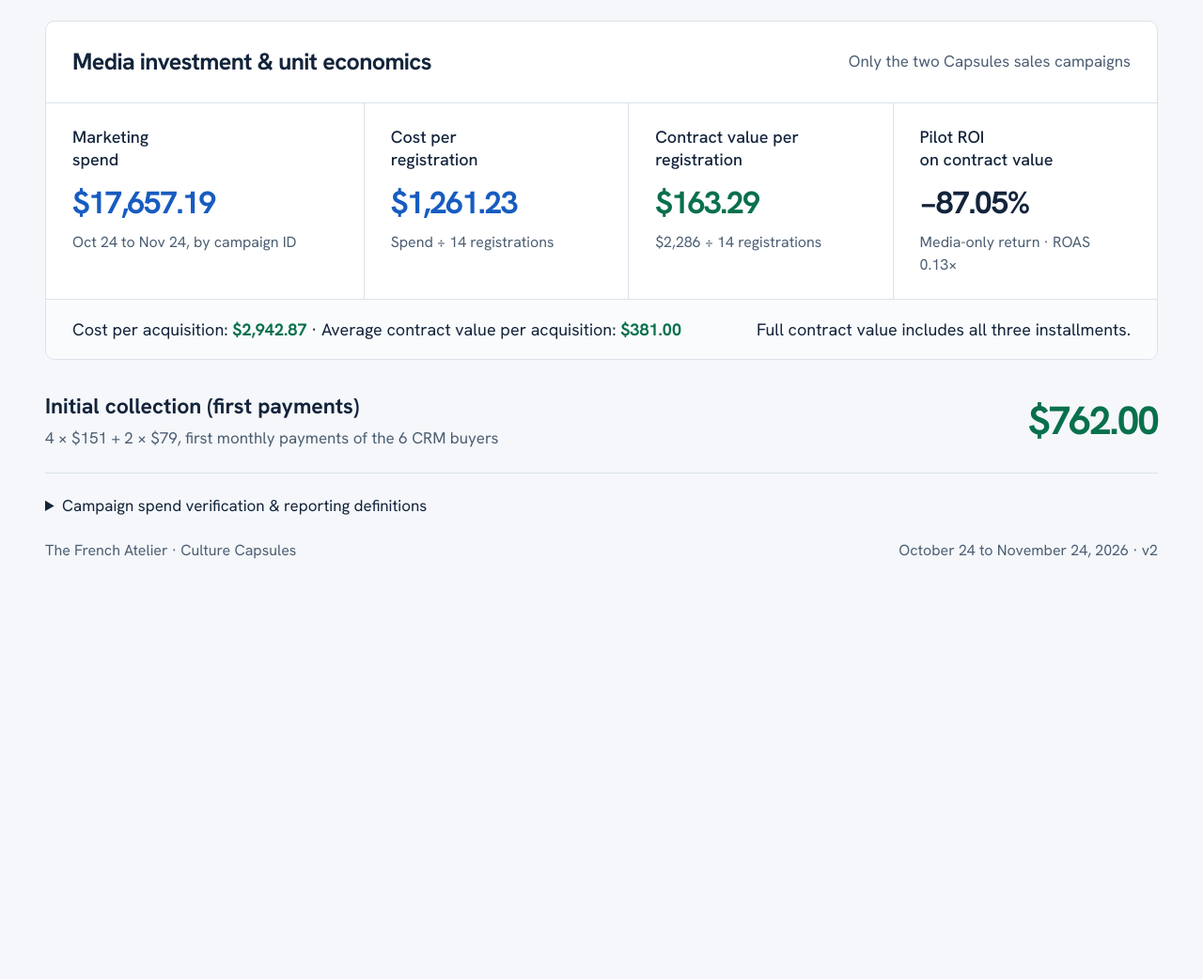
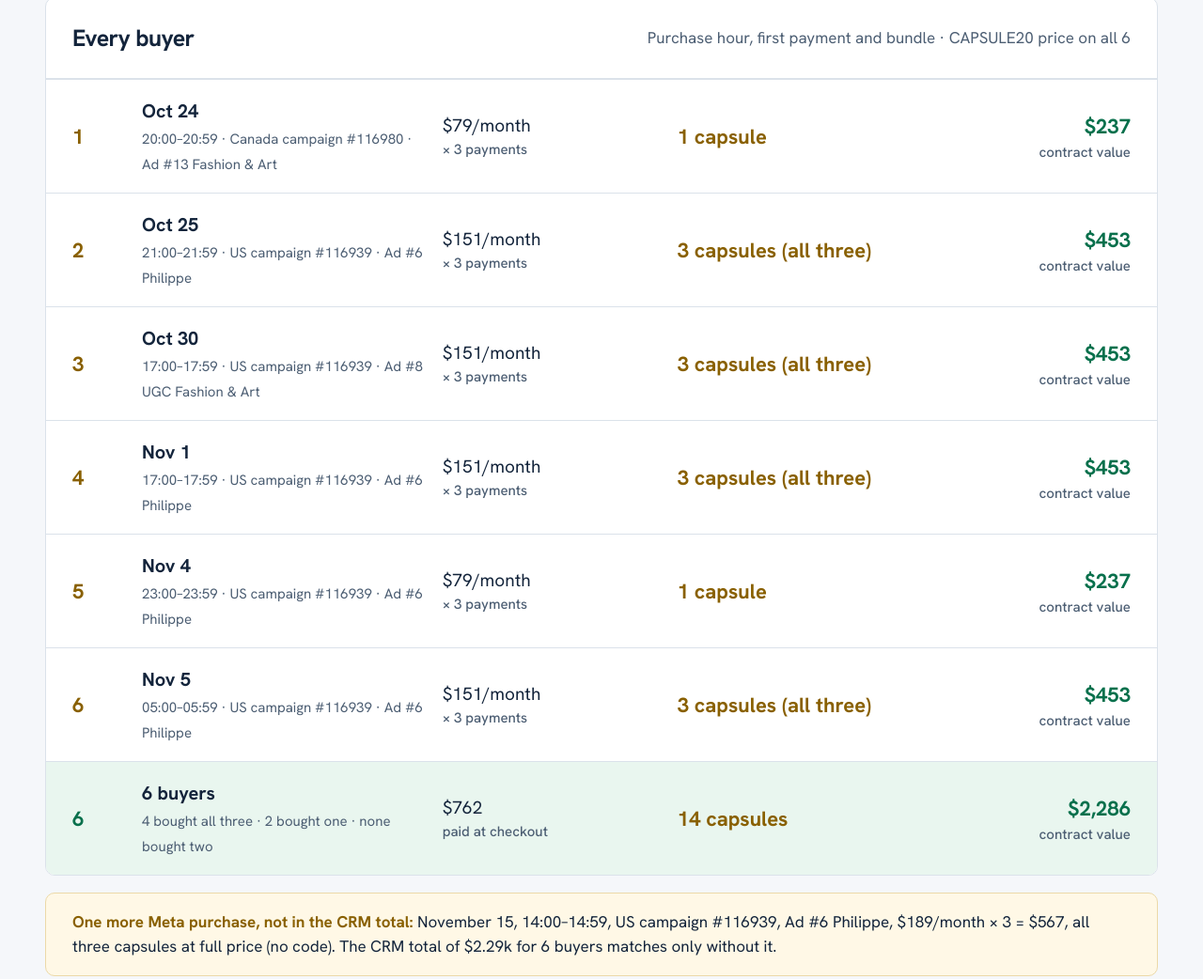
Before and after one commit to gitteromri-ux/french-capsules-week-one, a plain HTML site: page v2/index.html in a window 1280 px wide. Shown: the part 908-1950 px from the top of the page at 94% size. Before the commit the page ends 1536 px from the top, so only its background shows below. Drawn offline with Linux system fonts and the light colour scheme.

Commit message:
v2: remove spend metrics; add per-buyer list (date, hour, ad, first payment, capsules, contract value)

```diff
--- a/v2/index.html
+++ b/v2/index.html
@@ -20,6 +20,11 @@ header{padding:40px 0 31px;display:flex;align-items:end;justify-content:space-be
 .support-foot{border-top:1px solid var(--line);background:#fafbfd;padding:18px 28px;display:flex;justify-content:space-between;gap:25px;font-size:18px}.support-foot strong{color:var(--green)}
 .collection{display:flex;justify-content:space-between;align-items:center;gap:30px;padding:27px 0 24px;margin-top:5px;border-bottom:1px solid var(--line)}.collection h2{font-size:23px;margin:0 0 4px}.collection p{font-size:17px;color:var(--muted);margin:0}.collection-value{font-size:42px;letter-spacing:-.045em;font-weight:700;color:var(--green);white-space:nowrap}
 footer{padding:22px 0 30px;font-size:16px;color:var(--muted)}summary{cursor:pointer;font-size:17px;color:var(--ink)}details p{max-width:1150px;line-height:1.6;margin:14px 0}.audit{border-collapse:collapse;width:100%;margin-top:18px;font-size:17px}.audit th,.audit td{text-align:left;padding:11px;border-bottom:1px solid var(--line)}.audit td:last-child,.audit th:last-child{text-align:right}.audit code{font-size:15px;overflow-wrap:anywhere}.foot{display:flex;justify-content:space-between;gap:20px;padding-top:22px;font-size:16px}
+.buyers{background:white;border:1px solid var(--line);border-radius:10px;overflow:hidden}.buyers-head{padding:24px 28px;border-bottom:1px solid var(--line);display:flex;justify-content:space-between;gap:20px;align-items:center}.buyers-head h2{font-size:25px;letter-spacing:-.025em;margin:0}.buyers-head p{margin:0;font-size:17px;color:var(--muted)}
+.buyer{display:grid;grid-template-columns:56px 1.3fr 1fr 1fr 1fr;gap:18px;align-items:center;padding:18px 28px;border-top:1px solid var(--line)}.buyer:first-of-type{border-top:0}.buyer .n{font-size:22px;font-weight:700;color:var(--gold)}.buyer .when strong{display:block;font-size:20px}.buyer .when span,.buyer .src{font-size:15px;color:var(--muted)}.buyer .pay{font-size:19px}.buyer .caps{font-size:22px;font-weight:700;color:var(--gold)}.buyer .cv{font-size:22px;font-weight:700;color:var(--green);text-align:right}.buyer small{display:block;font-size:15px;color:var(--muted);font-weight:500}
+.buyer.tot{background:#e9f6ef}.buyer.tot .n{color:var(--green)}
+.extra{margin-top:18px;background:#fff8e6;border:1px solid #ecd9a8;border-radius:10px;padding:18px 28px;font-size:17px}.extra strong{color:var(--gold)}
+@media(max-width:800px){.buyer{grid-template-columns:30px 1fr auto;gap:4px 12px;padding:16px 18px;align-items:start}.buyer .n{grid-row:1/4}.buyer .when{grid-column:2/4}.buyer .pay{grid-column:2;font-size:17px}.buyer .caps{grid-column:2;font-size:18px}.buyer .cv{grid-column:3;grid-row:2/4;align-self:center;font-size:20px}.buyers-head{display:block;padding:20px 18px}.buyers-head p{margin-top:6px}.extra{padding:16px 18px}}
 @media(max-width:1100px){.wrap{width:calc(100% - 48px)}.results{grid-template-columns:1fr 1fr}.result h2{min-height:0}.number{font-size:65px}.bundle-copy,.bundle-math{padding:28px}.support-grid{grid-template-columns:1fr 1fr}.support-grid article:nth-child(3){border-left:0;border-top:1px solid var(--line)}.support-grid article:nth-child(4){border-top:1px solid var(--line)}.metric-number{font-size:37px}.support-grid h3{min-height:0}.period strong{font-size:20px}}
 @media(max-width:650px){.wrap{width:calc(100% - 32px)}.brandbar .wrap{padding:17px 0}.brand{font-size:25px}.brandbar span{font-size:16px}header{display:block;padding:29px 0 24px}h1{font-size:44px}header p{font-size:19px}.period{text-align:left;margin-top:19px}.period strong{font-size:21px}.period span{font-size:17px}.results{gap:12px}.result{padding:20px 17px}.result h2{font-size:18px;min-height:47px}.number{font-size:53px;margin:14px 0 10px}.result.value .number{font-size:49px}.result p{font-size:16px}.bundle{grid-template-columns:1fr;margin:20px 0}.bundle-copy{padding:25px 22px}.bundle h2{font-size:29px}.bundle p{font-size:18px}.bundle-math{padding:10px 22px 20px;border-left:0;border-top:1px solid #ffffff25}.math-row{font-size:17px;gap:13px}.math-row strong{font-size:20px}
 .support-head{display:block;padding:22px}.support-head h2{font-size:24px}.support-head p{margin-top:7px}.support-grid article{padding:22px 18px}.support-grid h3{font-size:17px;min-height:47px}.metric-number{font-size:30px}.support-grid p{font-size:15px}.support-foot{display:block;padding:18px 22px;font-size:17px}.support-foot span{display:block}.support-foot span+span{margin-top:8px}.collection{gap:18px;padding:24px 0}.collection h2{font-size:21px}.collection p{font-size:16px}.collection-value{font-size:36px}.foot{display:block}.foot span{display:block;margin:5px 0}.audit{font-size:15px}.audit th,.audit td{padding:8px 4px}.audit code{font-size:15px}
@@ -30,10 +35,10 @@ footer{padding:22px 0 30px;font-size:16px;color:var(--muted)}summary{cursor:poin
 <body>
 <div class="brandbar"><div class="wrap"><div class="brand">The French Atelier</div><span>Culture Capsules</span></div></div>
 <main class="wrap">
-<header><div><h1>French Capsules.<br>Pilot results to date.</h1><p>Paid acquisition pilot · updated v2 · <a href="../">Week 1 version</a></p></div><div class="period"><strong>October 24 to November 24</strong><span>2026 · Meta spend read Nov 24, 12:06 Israel time · USD</span></div></header>
+<header><div><h1>French Capsules.<br>Pilot results to date.</h1><p>Paid acquisition pilot · updated v2 · <a href="../">Week 1 version</a></p></div><div class="period"><strong>October 24 to November 24</strong><span>2026 · Israel time · USD</span></div></header>
 <section class="results" aria-label="Core results">
- <article class="result volume"><h2>Capsule registrations</h2><div class="number">14</div><p>14 capsules purchased, counted from contract value</p></article>
- <article class="result volume"><h2>Acquisitions</h2><div class="number">6</div><p>6 buyers in the CRM</p></article>
+ <article class="result volume"><h2>Capsule registrations</h2><div class="number">14</div><p>14 capsules bought, from each buyer’s price</p></article>
+ <article class="result volume"><h2>Acquisitions</h2><div class="number">6</div><p>6 buyers · CRM total $2.29k</p></article>
  <article class="result ratio"><h2>Capsules per acquisition</h2><div class="number">2.33×</div><p>14 registrations ÷ 6 acquisitions</p></article>
  <article class="result value"><h2>Full contract value</h2><div class="number">$2.29k</div><p>$2,286 = 4 × $453 + 2 × $237</p></article>
 </section>
@@ -45,33 +50,30 @@ footer{padding:22px 0 30px;font-size:16px;color:var(--muted)}summary{cursor:poin
   <div class="math-row total"><span>6 acquisitions · $2,286</span><strong>14 registrations</strong></div>
  </div>
 </section>
-<section class="support">
- <div class="support-head"><h2>Media investment &amp; unit economics</h2><p>Only the two Capsules sales campaigns</p></div>
- <div class="support-grid">
-  <article><h3>Marketing<br>spend</h3><div class="metric-number spend">$17,657.19</div><p>Oct 24 to Nov 24, by campaign ID</p></article>
-  <article><h3>Cost per<br>registration</h3><div class="metric-number spend">$1,261.23</div><p>Spend ÷ 14 registrations</p></article>
-  <article><h3>Contract value per<br>registration</h3><div class="metric-number value">$163.29</div><p>$2,286 ÷ 14 registrations</p></article>
-  <article><h3>Pilot ROI<br>on contract value</h3><div class="metric-number">−87.05%</div><p>Media-only return · ROAS 0.13×</p></article>
- </div>
- <div class="support-foot"><span>Cost per acquisition: <strong>$2,942.87</strong> · Average contract value per acquisition: <strong>$381.00</strong></span><span>Full contract value includes all three installments.</span></div>
+<section class="buyers">
+ <div class="buyers-head"><h2>Every buyer</h2><p>Purchase hour, first payment and bundle · CAPSULE20 price on all 6</p></div>
+ <div class="buyer"><div class="n">1</div><div class="when"><strong>Oct 24</strong><span>20:00–20:59 · Canada campaign #116980 · Ad #13 Fashion &amp; Art</span></div><div class="pay">$79/month<small>× 3 payments</small></div><div class="caps">1 capsule</div><div class="cv">$237<small>contract value</small></div></div>
+ <div class="buyer"><div class="n">2</div><div class="when"><strong>Oct 25</strong><span>21:00–21:59 · US campaign #116939 · Ad #6 Philippe</span></div><div class="pay">$151/month<small>× 3 payments</small></div><div class="caps">3 capsules (all three)</div><div class="cv">$453<small>contract value</small></div></div>
+ <div class="buyer"><div class="n">3</div><div class="when"><strong>Oct 30</strong><span>17:00–17:59 · US campaign #116939 · Ad #8 UGC Fashion &amp; Art</span></div><div class="pay">$151/month<small>× 3 payments</small></div><div class="caps">3 capsules (all three)</div><div class="cv">$453<small>contract value</small></div></div>
+ <div class="buyer"><div class="n">4</div><div class="when"><strong>Nov 1</strong><span>17:00–17:59 · US campaign #116939 · Ad #6 Philippe</span></div><div class="pay">$151/month<small>× 3 payments</small></div><div class="caps">3 capsules (all three)</div><div class="cv">$453<small>contract value</small></div></div>
+ <div class="buyer"><div class="n">5</div><div class="when"><strong>Nov 4</strong><span>23:00–23:59 · US campaign #116939 · Ad #6 Philippe</span></div><div class="pay">$79/month<small>× 3 payments</small></div><div class="caps">1 capsule</div><div class="cv">$237<small>contract value</small></div></div>
+ <div class="buyer"><div class="n">6</div><div class="when"><strong>Nov 5</strong><span>05:00–05:59 · US campaign #116939 · Ad #6 Philippe</span></div><div class="pay">$151/month<small>× 3 payments</small></div><div class="caps">3 capsules (all three)</div><div class="cv">$453<small>contract value</small></div></div>
+ <div class="buyer tot"><div class="n">6</div><div class="when"><strong>6 buyers</strong><span>4 bought all three · 2 bought one · none bought two</span></div><div class="pay">$762<small>paid at checkout</small></div><div class="caps">14 capsules</div><div class="cv">$2,286<small>contract value</small></div></div>
 </section>
+<div class="extra"><strong>One more Meta purchase, not in the CRM total:</strong> November 15, 14:00–14:59, US campaign #116939, Ad #6 Philippe, $189/month × 3 = $567, all three capsules at full price (no code). The CRM total of $2.29k for 6 buyers matches only without it.</div>
 <section class="collection">
- <div><h2>Initial collection (first payments)</h2><p>4 × $151 + 2 × $79, first monthly payments of the 6 CRM buyers</p></div><div class="collection-value">$762.00</div>
+ <div><h2>Paid at checkout (first payments)</h2><p>4 × $151 + 2 × $79 · the remaining $1,524 is due in the next two monthly payments</p></div><div class="collection-value">$762.00</div>
 </section>
 <footer>
- <details><summary>Campaign spend verification &amp; reporting definitions</summary>
-  <table class="audit"><thead><tr><th>Campaign</th><th>Verified objective</th><th>Spend in selected scope</th></tr></thead><tbody>
-   <tr><td>US Capsules<br><code>120251205794320546</code></td><td>Sales</td><td>$14,777.98</td></tr>
-   <tr><td>Canada Capsules<br><code>120251205793250546</code></td><td>Sales</td><td>$2,879.21</td></tr>
-   <tr><td><strong>Total</strong></td><td>Lead-generation campaigns excluded</td><td><strong>$17,657.19</strong></td></tr>
-  </tbody></table>
-  <p>Spend is the Meta read-only total for the two Capsules sales campaigns from October 24 to November 24, 2026, read November 24 at 12:06 Israel time. November 24 is a partial day. Both campaigns started October 20; $790.69 spent October 22–23 is outside this scope, as in the Week 1 version. Week 1 (October 24 to November 1) now reads $4,888.60 final; the Week 1 page shows $4,704.90, an earlier read. The campaigns retain “Lead Gen” in their names, but their Meta objective is OUTCOME_SALES. Lead-generation campaigns are excluded.</p>
-  <p><strong>How registrations are counted.</strong> One purchase can include 1, 2 or 3 capsules, so registrations are counted from contract value, not from CRM order rows. <a href="https://www.frenchatelierlive.com/culture-capsules" target="_blank" rel="noopener noreferrer">Live website prices</a>, checked November 24: 1 capsule $297 ($99 × 3), 2 capsules $534 ($178 × 3), 3 capsules $567 ($189 × 3). With the 20% CAPSULE20 code: 1 capsule $237 ($79 × 3), 2 capsules $426 ($142 × 3), 3 capsules $453 ($151 × 3). The CRM total is $2.29k for 6 acquisitions. The Week 1 four (3 × $453 + 1 × $237 = $1,596) leave $690 for the two new buyers, which only $453 + $237 matches. Total $2,286. That gives 4 × 3 + 2 × 1 = 14 registrations, or 2.33 capsules per buyer. Meta’s first-payment values confirm it: four of $151 and two of $79. ESTIMATE: the deal-by-deal mix is price-matched from the CRM total and Meta values. The per-deal CRM report has not yet been checked.</p>
-  <p><strong>Not in the CRM total yet.</strong> Meta also reports one more purchase on November 15 (US campaign) with a $189 first payment. That is 3 capsules at full price, $567. If the CRM confirms it, the totals become 7 acquisitions, 17 registrations, $2,853 contract value, $1,038.66 per registration and 2.43 capsules per buyer.</p>
-  <p>ROI = (full contract value − media spend) ÷ media spend. This excludes other business costs and is not realized cash profit. ROAS = contract value ÷ spend. Initial collection is the first monthly payments, not a reconciled bank-settlement total. The remaining $1,524 of contract value is not yet collected.</p>
+ <details><summary>How the numbers are counted</summary>
+  <p><strong>Buyers and contract value:</strong> 6 acquisitions and $2.29k contract value are the CRM totals. The 6 purchases above add up to $2,286.</p>
+  <p><strong>Purchase details:</strong> the date, hour, campaign, ad and first payment of each purchase come from Meta purchase data for the two Capsules sales campaigns (Israel time).</p>
+  <p><strong>Capsules (registrations):</strong> one purchase can include 1, 2 or 3 capsules, so registrations count capsules, not orders. Each first payment matches exactly one bundle on the <a href="https://www.frenchatelierlive.com/culture-capsules" target="_blank" rel="noopener noreferrer">live website prices</a>, checked November 24: 1 capsule $99/month ($297), 2 capsules $178 ($534), 3 capsules $189 ($567). With the 20% CAPSULE20 code: 1 capsule $79 ($237), 2 capsules $142 ($426), 3 capsules $151 ($453). So $151 is all three capsules with CAPSULE20, and $79 is one capsule with CAPSULE20.</p>
+  <p><strong>Paid at checkout</strong> is the sum of the first monthly payments, not a bank-settlement total.</p>
  </details>
  <div class="foot"><span>The French Atelier · Culture Capsules</span><span>October 24 to November 24, 2026 · v2</span></div>
 </footer>
+
 </main>
 </body>
 </html>
```
